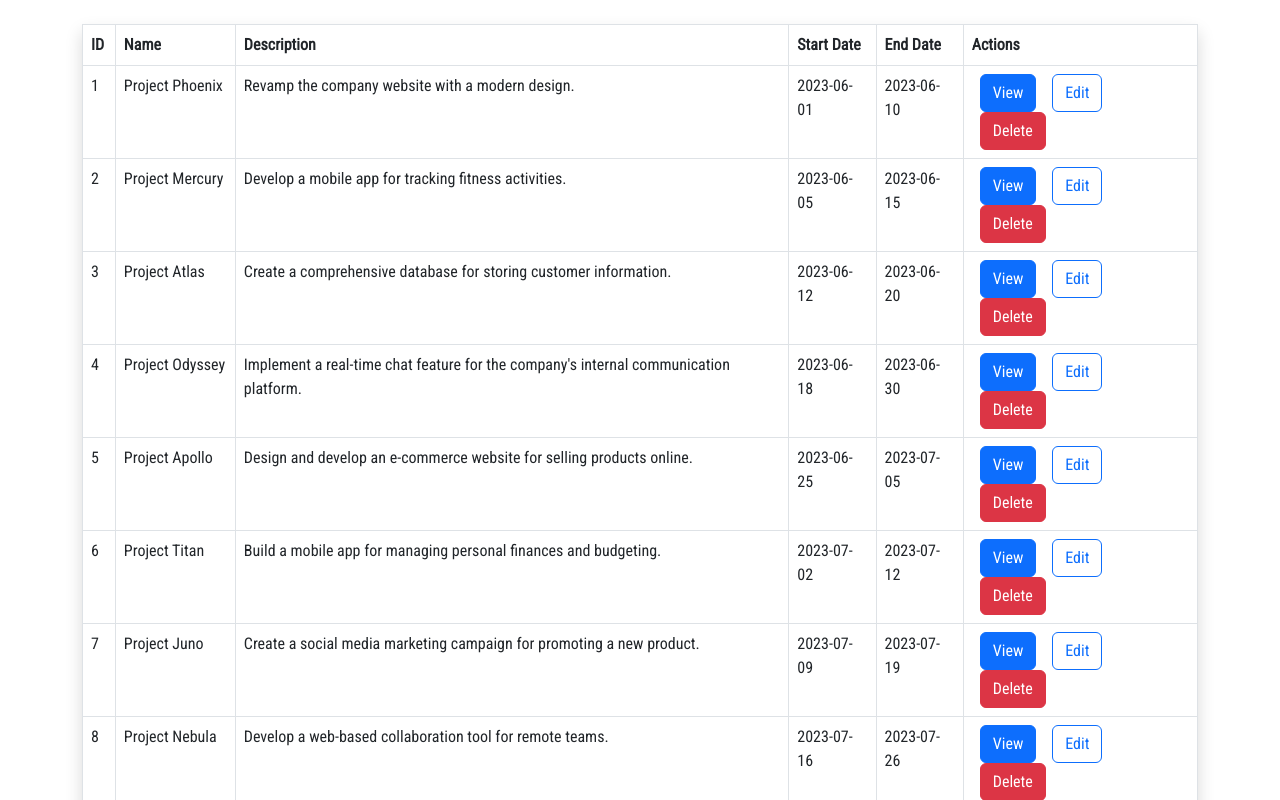
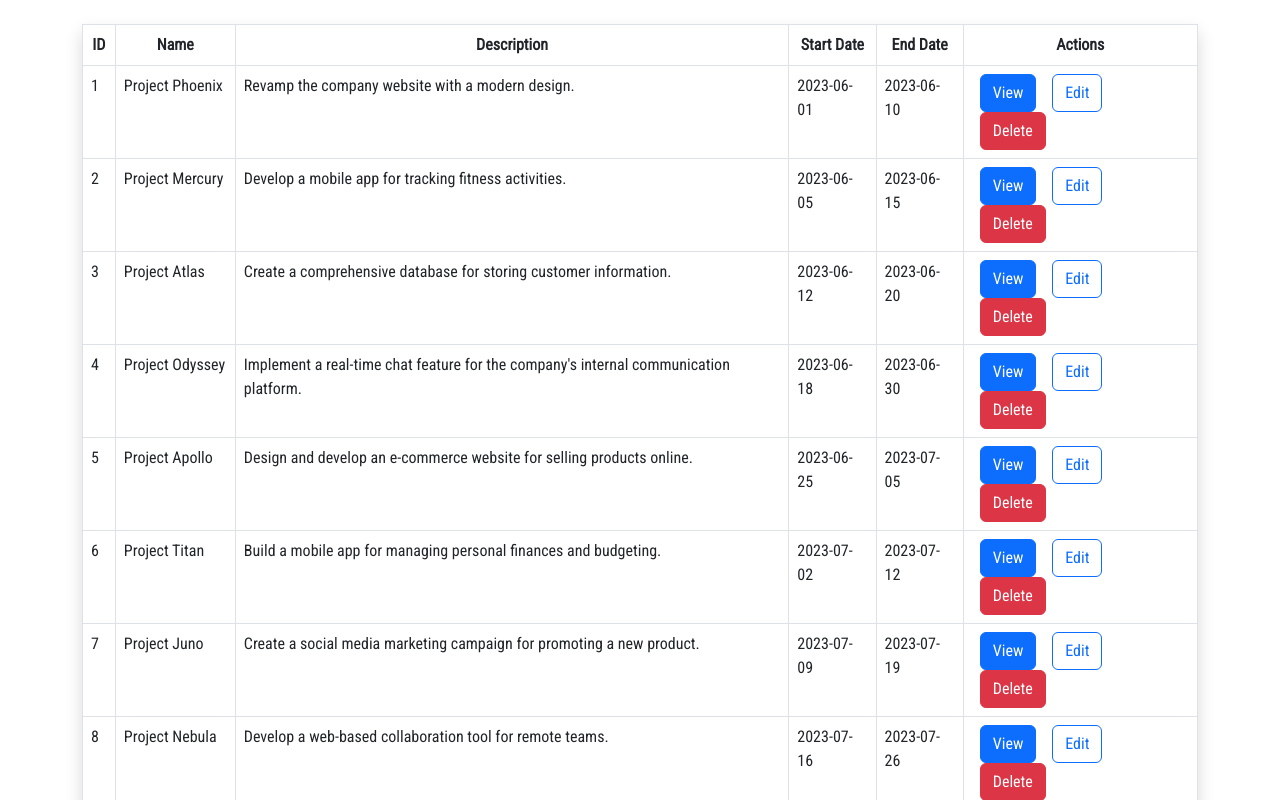
Before and after one commit to iamneo-production/33e87e27-938b-4a40-8e83-73c219030755, a React (Create React App) app in the folder reactapp/: page /listprojects in a window 1280 px wide. Shown: the top 800 px of the page. Built offline with nearby package versions, Linux system fonts and the light colour scheme.

Commit message:
Refactored Project Table

```diff
--- a/reactapp/src/pages/listProjects.jsx
+++ b/reactapp/src/pages/listProjects.jsx
@@ -16,12 +16,12 @@ import tableData from "../components/TableData";
         <table className="table table-bordered table-hover shadow">
           <thead>
             <tr>
-              <th scope="col">ID</th>
-              <th scope="col">Name</th>
-              <th scope="col">Description</th>
-              <th scope="col">Start Date</th>
-              <th scope="col">End Date</th>
-              <th scope="col">Actions</th>
+              <th scope="col" className="text-center">ID</th>
+              <th scope="col" className="text-center">Name</th>
+              <th scope="col" className="text-center">Description</th>
+              <th scope="col" className="text-center">Start Date</th>
+              <th scope="col" className="text-center">End Date</th>
+              <th scope="col" className="text-center">Actions</th>
             </tr>
           </thead>
           <tbody>
```
